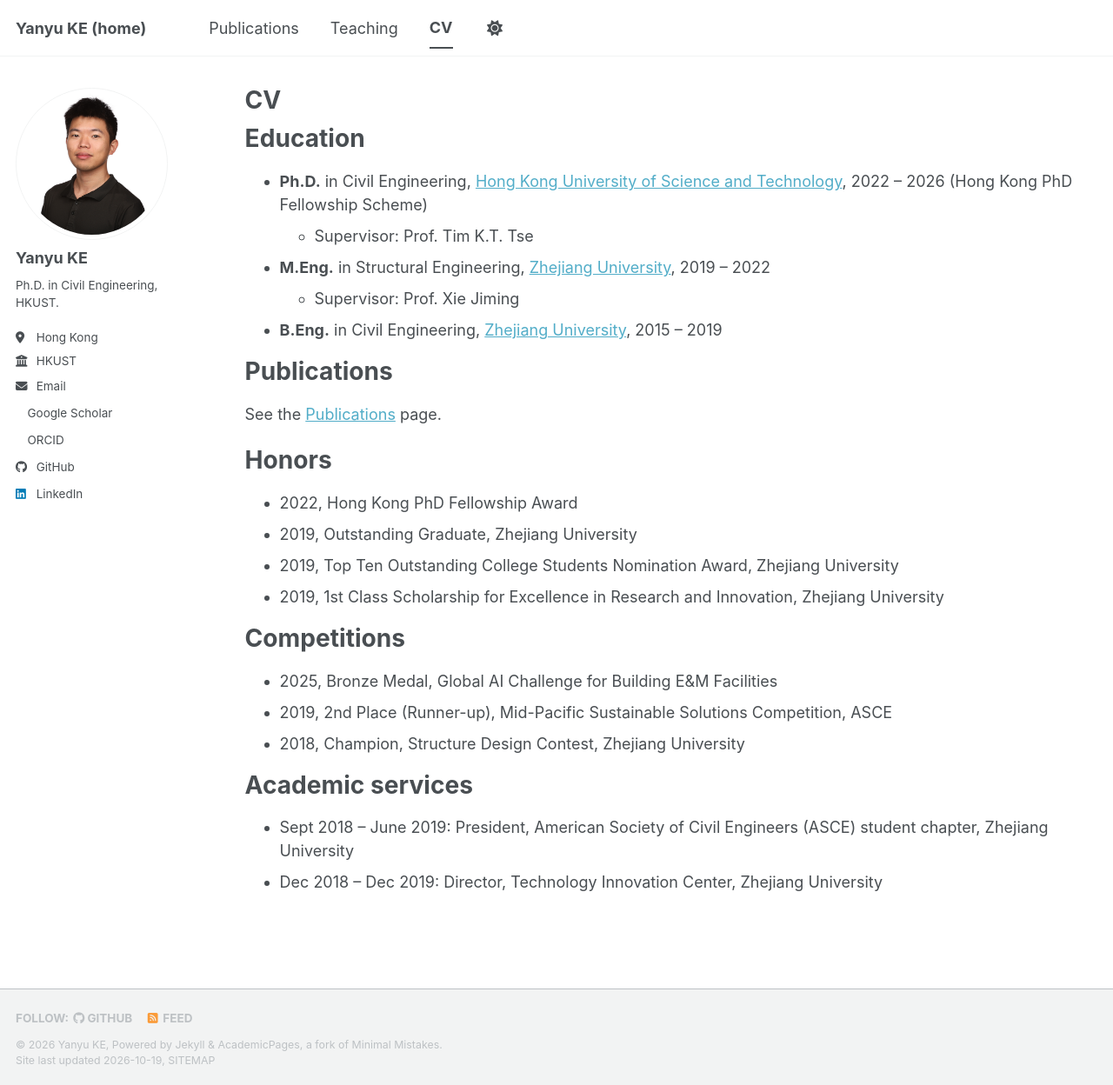
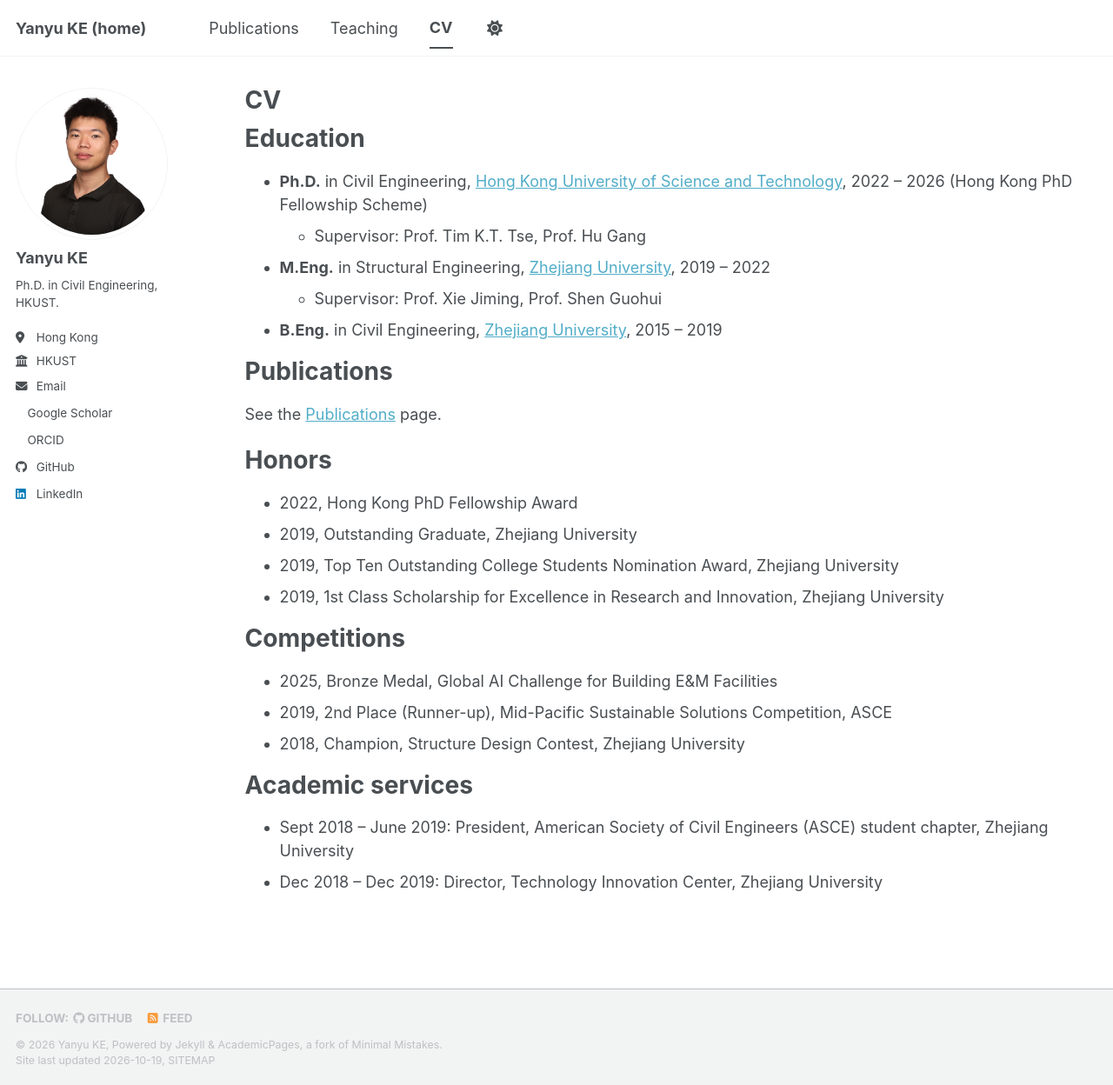
Before and after one commit to ustzju/yanyuke.github.io, a Jekyll site: the page built from _pages/cv.md, in a window 1280 px wide and 1248 px high. Shown: the whole window at 87% size. Built offline with Jekyll 4.4.1, drawn with Linux system fonts in a browser that asks for light colours; a style sheet for code colours, icons or effects is not loaded.

Commit message:
Add co-supervisors to CV education
Co-Authored-By: Claude Sonnet 5.5 <noreply@anthropic.com>

```diff
--- a/_pages/cv.md
+++ b/_pages/cv.md
@@ -12,9 +12,9 @@ redirect_from:
 Education
 ======
 * **Ph.D.** in Civil Engineering, [Hong Kong University of Science and Technology](https://hkust.edu.hk/), 2022 – 2026 (Hong Kong PhD Fellowship Scheme)
-  * Supervisor: Prof. Tim K.T. Tse
+  * Supervisor: Prof. Tim K.T. Tse, Prof. Hu Gang
 * **M.Eng.** in Structural Engineering, [Zhejiang University](https://www.zju.edu.cn/english/), 2019 – 2022
-  * Supervisor: Prof. Xie Jiming
+  * Supervisor: Prof. Xie Jiming, Prof. Shen Guohui
 * **B.Eng.** in Civil Engineering, [Zhejiang University](https://www.zju.edu.cn/english/), 2015 – 2019
 
 Publications
```
